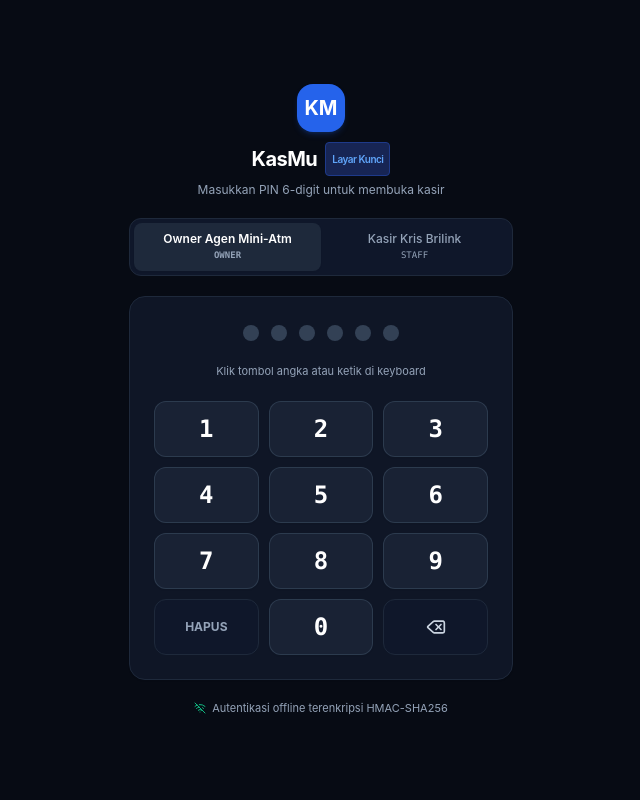
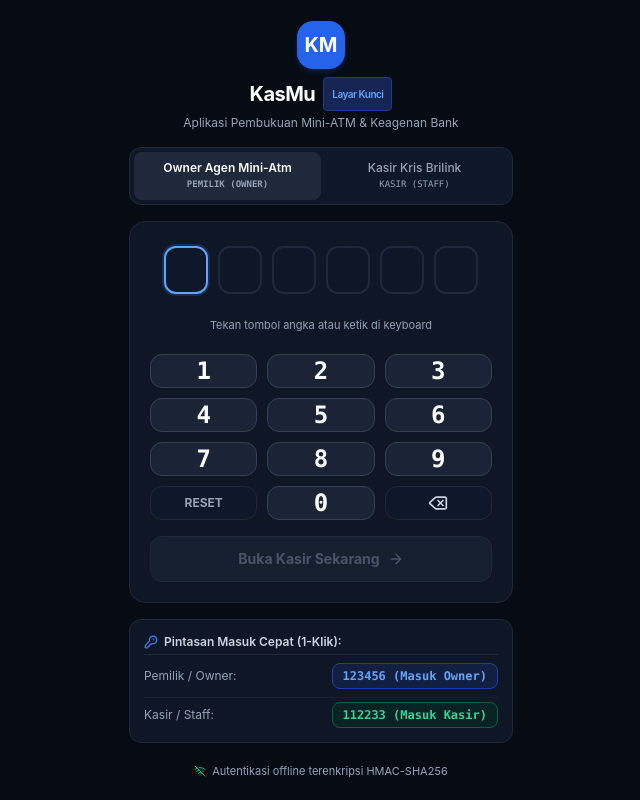
Before and after one commit to jauhari/KasMu, a Next.js app: page /login in a window 1280 px wide. Shown: the whole page, without its empty margins (319-959 px from the left). Built offline with nearby package versions, Linux system fonts and the light colour scheme; no server answers.

Commit message:
fix(auth): add onPointerDown, remove select-none, segmented PIN display, and 1-tap quick login

```diff
--- a/package.json
+++ b/package.json
@@ -35,6 +35,7 @@
     "autoprefixer": "^10.4.20",
     "postcss": "^8.5.2",
     "prisma": "^6.4.1",
+    "puppeteer-core": "^25.15.0",
     "tailwindcss": "^3.4.17",
     "typescript": "^5.7.3",
     "vitest": "^3.0.6"
--- a/src/app/login/page.tsx
+++ b/src/app/login/page.tsx
@@ -1,8 +1,10 @@
 "use client";
+
+export const dynamic = "force-dynamic";
 
 import { useState, useEffect, useRef } from "react";
 import { useRouter } from "next/navigation";
-import { Delete, ShieldAlert, WifiOff, Loader2, ArrowRight } from "lucide-react";
+import { Delete, ShieldAlert, WifiOff, Loader2, ArrowRight, KeyRound } from "lucide-react";
 import { toast } from "sonner";
 
 interface UserProfile {
@@ -14,8 +16,8 @@ interface UserProfile {
 
 export default function LoginPage() {
   const router = useRouter();
-  const inputRef = useRef<HTMLInputElement>(null);
   const [fromUrl, setFromUrl] = useState<string>("/");
+  const lastActionTime = useRef<number>(0);
 
   const [users, setUsers] = useState<UserProfile[]>([
     { id: "cmvhaxa6a0000q14a0gljr5md", username: "owner", name: "Owner Agen Mini-Atm", role: "OWNER" },
@@ -31,17 +33,15 @@ export default function LoginPage() {
   const [loading, setLoading] = useState<boolean>(false);
   const [error, setError] = useState<string | null>(null);
 
-  // Read query params safely on client without de-opting SSR
+  // Read query params safely on client
   useEffect(() => {
     if (typeof window !== "undefined") {
       const params = new URLSearchParams(window.location.search);
       setFromUrl(params.get("from") || "/");
-      // Auto-focus input for physical keyboard
-      inputRef.current?.focus();
     }
   }, []);
 
-  // Fetch available active users for profile selection
+  // Fetch available active users
   useEffect(() => {
     fetch("/api/auth/users")
       .then((res) => res.json())
@@ -55,48 +55,71 @@ export default function LoginPage() {
       .catch(console.error);
   }, []);
 
-  // Keyboard number listener on window
+  // Robust digit handler (supports touch, mouse, and hardware keyboard)
+  const handleDigit = (digit: string) => {
+    const now = Date.now();
+    if (now - lastActionTime.current < 50) return; // Debounce rapid pointerdown + click
+    lastActionTime.current = now;
+
+    if (loading) return;
+    if (typeof navigator !== "undefined" && navigator.vibrate) {
+      try { navigator.vibrate(15); } catch {}
+    }
+
+    setPin((prev) => {
+      if (prev.length >= 6) return prev;
+      const next = prev + digit;
+      if (next.length === 6) {
+        setTimeout(() => submitLogin(next), 60);
+      }
+      return next;
+    });
+    setError(null);
+  };
+
+  const handleBackspace = () => {
+    const now = Date.now();
+    if (now - lastActionTime.current < 50) return;
+    lastActionTime.current = now;
+
+    if (loading) return;
+    if (typeof navigator !== "undefined" && navigator.vibrate) {
+      try { navigator.vibrate(15); } catch {}
+    }
+    setPin((prev) => prev.slice(0, -1));
+    setError(null);
+  };
+
+  const handleClear = () => {
+    const now = Date.now();
+    if (now - lastActionTime.current < 50) return;
+    lastActionTime.current = now;
+
+    if (loading) return;
+    setPin("");
+    setError(null);
+  };
+
+  // Physical keyboard listener
   useEffect(() => {
     const handleKeyDown = (e: KeyboardEvent) => {
       if (loading) return;
       if (e.key >= "0" && e.key <= "9") {
         e.preventDefault();
-        handleInputDigit(e.key);
+        handleDigit(e.key);
       } else if (e.key === "Backspace") {
         e.preventDefault();
         handleBackspace();
       } else if (e.key === "Escape") {
-        setPin("");
+        handleClear();
+      } else if (e.key === "Enter" && pin.length === 6) {
+        submitLogin(pin);
       }
     };
 
     window.addEventListener("keydown", handleKeyDown);
     return () => window.removeEventListener("keydown", handleKeyDown);
-  }, [pin, loading, selectedUser]);
-
-  const handleInputDigit = (digit: string) => {
-    if (loading || pin.length >= 6) return;
-    const newPin = pin + digit;
-    setPin(newPin);
-    setError(null);
-
-    // Auto submit when 6 digits reached
-    if (newPin.length === 6) {
-      submitLogin(newPin);
-    }
-  };
-
-  const handleBackspace = () => {
-    if (loading) return;
-    setPin((prev) => prev.slice(0, -1));
-    setError(null);
-  };
-
-  const handleClear = () => {
-    if (loading) return;
-    setPin("");
-    setError(null);
-  };
+  }, [loading, pin, selectedUser]);
 
   const submitLogin = async (pinToSubmit: string) => {
     if (pinToSubmit.length < 6) {
@@ -121,56 +144,35 @@ export default function LoginPage() {
       }
 
       toast.success(json.message || "Login berhasil!");
+      // Redirect to target or dashboard
       window.location.href = fromUrl || "/";
     } catch (err: any) {
-      setError(err.message);
+      setError(err.message || "Gagal masuk kasir");
       setPin("");
       setLoading(false);
-      inputRef.current?.focus();
     }
   };
 
   return (
-    <div
-      onClick={() => inputRef.current?.focus()}
-      className="min-h-screen w-full bg-slate-50 dark:bg-[#070b14] flex flex-col justify-center items-center p-4 select-none transition-colors"
-    >
-      {/* Hidden input for hardware keyboard & barcode scanner support */}
-      <input
-        ref={inputRef}
-        type="password"
-        inputMode="numeric"
-        pattern="[0-9]*"
-        maxLength={6}
-        value={pin}
-        onChange={(e) => {
-          const val = e.target.value.replace(/\D/g, "").slice(0, 6);
-          setPin(val);
-          setError(null);
-          if (val.length === 6) submitLogin(val);
-        }}
-        className="sr-only"
-        autoFocus
-      />
-
-      <div className="w-full max-w-sm space-y-5">
+    <div className="min-h-screen w-full bg-slate-50 dark:bg-[#070b14] flex flex-col justify-center items-center p-4 transition-colors">
+      <div className="w-full max-w-sm space-y-4">
         {/* Brand Header */}
-        <div className="text-center space-y-1.5">
+        <div className="text-center space-y-1">
           <div className="inline-flex items-center justify-center w-12 h-12 rounded-2xl bg-blue-600 text-white font-bold text-xl shadow-md shadow-blue-600/20 mb-1">
             KM
           </div>
           <h1 className="text-xl font-bold tracking-tight text-slate-900 dark:text-white flex items-center justify-center gap-2">
             KasMu
-            <span className="text-[10px] font-semibold bg-blue-100 dark:bg-blue-950 text-blue-700 dark:text-blue-400 px-1.5 py-0.5 rounded border border-blue-200 dark:border-blue-900">
+            <span className="text-[10px] font-semibold bg-blue-100 dark:bg-blue-950 text-blue-700 dark:text-blue-400 px-2 py-0.5 rounded border border-blue-200 dark:border-blue-900">
               Layar Kunci
             </span>
           </h1>
           <p className="text-xs text-slate-500 dark:text-slate-400">
-            Masukkan PIN 6-digit untuk membuka kasir
+            Aplikasi Pembukuan Mini-ATM & Keagenan Bank
           </p>
         </div>
 
-        {/* User Profile Selector Tabs */}
+        {/* User Role Selector Tabs */}
         {users.length > 0 && (
           <div className="flex bg-slate-200/80 dark:bg-slate-900 p-1 rounded-xl border border-slate-300 dark:border-slate-800 text-xs">
             {users.map((u) => {
@@ -179,14 +181,18 @@ export default function LoginPage() {
                 <button
                   key={u.id}
                   type="button"
-                  onClick={(e) => {
-                    e.stopPropagation();
+                  onPointerDown={() => {
                     setSelectedUser(u);
                     setPin("");
                     setError(null);
-                    inputRef.current?.focus();
                   }}
-                  className={`flex-1 py-2 px-2 rounded-lg font-medium transition-all text-center truncate ${
+                  onClick={() => {
+                    setSelectedUser(u);
+                    setPin("");
+                    setError(null);
+                  }}
+                  style={{ touchAction: "manipulation" }}
+                  className={`flex-1 py-2 px-2 rounded-lg font-medium transition-all text-center truncate cursor-pointer ${
                     isSelected
                       ? "bg-white dark:bg-slate-800 text-slate-900 dark:text-white shadow-sm font-semibold"
                       : "text-slate-600 dark:text-slate-400 hover:text-slate-900 dark:hover:text-slate-200"
@@ -194,7 +200,7 @@ export default function LoginPage() {
                 >
                   <span className="block truncate">{u.name}</span>
                   <span className="text-[9px] text-slate-400 uppercase font-mono block">
-                    {u.role}
+                    {u.role === "OWNER" ? "PEMILIK (OWNER)" : "KASIR (STAFF)"}
                   </span>
                 </button>
               );
@@ -202,26 +208,32 @@ export default function LoginPage() {
           </div>
         )}
 
-        {/* PIN Box & Dots */}
-        <div className="bg-white dark:bg-[#0f1626] border border-slate-200 dark:border-slate-800 rounded-2xl p-6 shadow-sm text-center space-y-4">
-          <div className="flex justify-center items-center gap-3 py-1">
+        {/* PIN Container */}
+        <div className="bg-white dark:bg-[#0f1626] border border-slate-200 dark:border-slate-800 rounded-2xl p-5 shadow-sm space-y-4">
+          {/* Segmented 6-digit PIN Boxes */}
+          <div className="flex justify-center items-center gap-2 sm:gap-2.5 py-1">
             {[0, 1, 2, 3, 4, 5].map((index) => {
               const isFilled = index < pin.length;
+              const isCurrent = index === pin.length;
               return (
                 <div
                   key={index}
-                  className={`w-4 h-4 rounded-full transition-all duration-150 ${
+                  className={`w-10 h-12 sm:w-11 sm:h-13 rounded-xl border-2 flex items-center justify-center font-mono text-2xl font-bold transition-all duration-150 ${
                     isFilled
-                      ? "bg-blue-600 dark:bg-blue-500 scale-125 shadow-md shadow-blue-500/40 ring-2 ring-blue-400/30"
-                      : "bg-slate-200 dark:bg-slate-700"
+                      ? "border-blue-600 dark:border-blue-500 bg-blue-50/70 dark:bg-blue-950/60 text-blue-600 dark:text-blue-400 scale-105 shadow-sm"
+                      : isCurrent
+                      ? "border-blue-500 dark:border-blue-400 ring-2 ring-blue-500/20 bg-white dark:bg-slate-900"
+                      : "border-slate-200 dark:border-slate-800 bg-slate-50 dark:bg-slate-900/40 text-transparent"
                   }`}
-                />
+                >
+                  {isFilled ? "•" : ""}
+                </div>
               );
             })}
           </div>
 
           {/* Status / Error Message */}
-          <div className="min-h-[20px] flex items-center justify-center">
+          <div className="min-h-[22px] flex items-center justify-center text-center">
             {loading ? (
               <div className="text-xs text-blue-600 dark:text-blue-400 flex items-center gap-1.5 font-medium animate-pulse">
                 <Loader2 className="w-3.5 h-3.5 animate-spin" />
@@ -229,29 +241,34 @@ export default function LoginPage() {
               </div>
             ) : error ? (
               <div className="text-xs text-rose-600 dark:text-rose-400 flex items-center gap-1.5 font-medium animate-in fade-in">
-                <ShieldAlert className="w-3.5 h-3.5" />
+                <ShieldAlert className="w-3.5 h-3.5 shrink-0" />
                 <span>{error}</span>
               </div>
             ) : (
               <span className="text-[11px] text-slate-400">
-                {pin.length > 0 ? `${pin.length} / 6 digit` : "Klik tombol angka atau ketik di keyboard"}
+                {pin.length > 0 ? `${pin.length} / 6 digit dimasukkan` : "Tekan tombol angka atau ketik di keyboard"}
               </span>
             )}
           </div>
 
           {/* Touch Numpad Grid */}
-          <div className="grid grid-cols-3 gap-2.5 pt-1">
+          <div className="grid grid-cols-3 gap-2 sm:gap-2.5 pt-0.5">
             {["1", "2", "3", "4", "5", "6", "7", "8", "9"].map((num) => (
               <button
                 key={num}
                 type="button"
                 data-digit={num}
+                onPointerDown={(e) => {
+                  e.preventDefault();
+                  handleDigit(num);
+                }}
                 onClick={(e) => {
-                  e.stopPropagation();
-                  handleInputDigit(num);
+                  e.preventDefault();
+                  handleDigit(num);
                 }}
                 disabled={loading}
-                className="h-14 rounded-xl bg-slate-50 dark:bg-slate-800/70 hover:bg-slate-100 dark:hover:bg-slate-700/80 active:bg-blue-600 active:text-white dark:active:bg-blue-600 text-slate-900 dark:text-white font-mono text-2xl font-semibold border border-slate-200 dark:border-slate-700/80 active:scale-95 transition-all flex items-center justify-center cursor-pointer shadow-sm select-none"
+                style={{ touchAction: "manipulation" }}
+                className="h-13 sm:h-15 rounded-xl bg-slate-50 dark:bg-slate-800/80 hover:bg-slate-100 dark:hover:bg-slate-700/90 active:bg-blue-600 active:text-white dark:active:bg-blue-600 text-slate-900 dark:text-white font-mono text-2xl font-bold border border-slate-200 dark:border-slate-700 active:scale-95 transition-all flex items-center justify-center cursor-pointer shadow-sm select-none"
               >
                 {num}
               </button>
@@ -259,60 +276,129 @@ export default function LoginPage() {
 
             <button
               type="button"
+              onPointerDown={(e) => {
+                e.preventDefault();
+                handleClear();
+              }}
               onClick={(e) => {
-                e.stopPropagation();
+                e.preventDefault();
                 handleClear();
               }}
               disabled={loading}
-              className="h-14 rounded-xl bg-slate-100 dark:bg-slate-900 hover:bg-slate-200 dark:hover:bg-slate-800 active:bg-slate-300 dark:active:bg-slate-700 text-slate-600 dark:text-slate-400 text-xs font-bold border border-slate-200 dark:border-slate-800 active:scale-95 transition-all flex items-center justify-center cursor-pointer select-none"
+              style={{ touchAction: "manipulation" }}
+              className="h-13 sm:h-15 rounded-xl bg-slate-100 dark:bg-slate-900 hover:bg-slate-200 dark:hover:bg-slate-800 active:bg-slate-300 dark:active:bg-slate-700 text-slate-600 dark:text-slate-400 text-xs font-bold border border-slate-200 dark:border-slate-800 active:scale-95 transition-all flex items-center justify-center cursor-pointer select-none"
             >
-              HAPUS
+              RESET
             </button>
 
             <button
               type="button"
               data-digit="0"
+              onPointerDown={(e) => {
+                e.preventDefault();
+                handleDigit("0");
+              }}
               onClick={(e) => {
-                e.stopPropagation();
-                handleInputDigit("0");
+                e.preventDefault();
+                handleDigit("0");
               }}
               disabled={loading}
-              className="h-14 rounded-xl bg-slate-50 dark:bg-slate-800/70 hover:bg-slate-100 dark:hover:bg-slate-700/80 active:bg-blue-600 active:text-white dark:active:bg-blue-600 text-slate-900 dark:text-white font-mono text-2xl font-semibold border border-slate-200 dark:border-slate-700/80 active:scale-95 transition-all flex items-center justify-center cursor-pointer shadow-sm select-none"
+              style={{ touchAction: "manipulation" }}
+              className="h-13 sm:h-15 rounded-xl bg-slate-50 dark:bg-slate-800/80 hover:bg-slate-100 dark:hover:bg-slate-700/90 active:bg-blue-600 active:text-white dark:active:bg-blue-600 text-slate-900 dark:text-white font-mono text-2xl font-bold border border-slate-200 dark:border-slate-700 active:scale-95 transition-all flex items-center justify-center cursor-pointer shadow-sm select-none"
             >
               0
             </button>
 
             <button
               type="button"
+              onPointerDown={(e) => {
+                e.preventDefault();
+                handleBackspace();
+              }}
               onClick={(e) => {
-                e.stopPropagation();
+                e.preventDefault();
                 handleBackspace();
               }}
               disabled={loading}
-              className="h-14 rounded-xl bg-slate-100 dark:bg-slate-900 hover:bg-slate-200 dark:hover:bg-slate-800 active:bg-slate-300 dark:active:bg-slate-700 text-slate-600 dark:text-slate-300 border border-slate-200 dark:border-slate-800 active:scale-95 transition-all flex items-center justify-center cursor-pointer select-none"
+              style={{ touchAction: "manipulation" }}
+              className="h-13 sm:h-15 rounded-xl bg-slate-100 dark:bg-slate-900 hover:bg-slate-200 dark:hover:bg-slate-800 active:bg-slate-300 dark:active:bg-slate-700 text-slate-600 dark:text-slate-300 border border-slate-200 dark:border-slate-800 active:scale-95 transition-all flex items-center justify-center cursor-pointer select-none"
             >
               <Delete className="w-5 h-5" />
             </button>
           </div>
 
-          {/* Quick Submit Button if 6 digits entered */}
-          {pin.length === 6 && !loading && (
+          {/* Quick Submit Action Button */}
+          <button
+            type="button"
+            disabled={pin.length < 6 || loading}
+            onClick={() => submitLogin(pin)}
+            style={{ touchAction: "manipulation" }}
+            className={`w-full py-3 rounded-xl font-bold text-sm flex items-center justify-center gap-2 shadow-sm transition-all ${
+              pin.length === 6 && !loading
+                ? "bg-blue-600 hover:bg-blue-700 text-white shadow-blue-600/30 cursor-pointer active:scale-[0.98]"
+                : "bg-slate-100 dark:bg-slate-800/50 text-slate-400 dark:text-slate-600 cursor-not-allowed border border-slate-200 dark:border-slate-800"
+            }`}
+          >
+            {loading ? (
+              <>
+                <Loader2 className="w-4 h-4 animate-spin" />
+                <span>Memverifikasi PIN...</span>
+              </>
+            ) : (
+              <>
+                <span>Buka Kasir Sekarang</span>
+                <ArrowRight className="w-4 h-4" />
+              </>
+            )}
+          </button>
+        </div>
+
+        {/* 1-Tap Quick Login Helpers */}
+        <div className="bg-white dark:bg-[#0f1626] border border-slate-200 dark:border-slate-800 rounded-xl p-3.5 text-xs space-y-2 shadow-sm">
+          <div className="flex items-center gap-1.5 text-slate-700 dark:text-slate-300 font-semibold pb-1 border-b border-slate-100 dark:border-slate-800">
+            <KeyRound className="w-3.5 h-3.5 text-blue-500" />
+            <span>Pintasan Masuk Cepat (1-Klik):</span>
+          </div>
+
+          <div className="flex items-center justify-between gap-2">
+            <span className="text-slate-600 dark:text-slate-400">Pemilik / Owner:</span>
             <button
               type="button"
-              onClick={(e) => {
-                e.stopPropagation();
-                submitLogin(pin);
+              disabled={loading}
+              onClick={() => {
+                const owner = users.find((u) => u.role === "OWNER") || users[0];
+                setSelectedUser(owner);
+                setPin("123456");
+                submitLogin("123456");
               }}
-              className="w-full mt-2 py-3 rounded-xl bg-blue-600 hover:bg-blue-700 text-white font-bold text-sm flex items-center justify-center gap-2 shadow-md shadow-blue-600/30 transition-all animate-in fade-in"
+              style={{ touchAction: "manipulation" }}
+              className="py-1 px-2.5 rounded-lg font-mono font-bold text-blue-600 dark:text-blue-400 bg-blue-50 dark:bg-blue-950/60 hover:bg-blue-100 dark:hover:bg-blue-900 border border-blue-200 dark:border-blue-800 transition-colors cursor-pointer text-xs active:scale-95"
             >
-              <span>Buka Kasir Sekarang</span>
-              <ArrowRight className="w-4 h-4" />
+              123456 (Masuk Owner)
             </button>
-          )}
+          </div>
+
+          <div className="flex items-center justify-between gap-2 pt-1 border-t border-slate-100 dark:border-slate-800/60">
+            <span className="text-slate-600 dark:text-slate-400">Kasir / Staff:</span>
+            <button
+              type="button"
+              disabled={loading}
+              onClick={() => {
+                const staff = users.find((u) => u.role === "STAFF") || users[1];
+                if (staff) setSelectedUser(staff);
+                setPin("112233");
+                submitLogin("112233");
+              }}
+              style={{ touchAction: "manipulation" }}
+              className="py-1 px-2.5 rounded-lg font-mono font-bold text-emerald-600 dark:text-emerald-400 bg-emerald-50 dark:bg-emerald-950/60 hover:bg-emerald-100 dark:hover:bg-emerald-900 border border-emerald-200 dark:border-emerald-800 transition-colors cursor-pointer text-xs active:scale-95"
+            >
+              112233 (Masuk Kasir)
+            </button>
+          </div>
         </div>
 
         {/* Security Footer Note */}
-        <div className="text-center text-[11px] text-slate-400 flex items-center justify-center gap-1.5">
+        <div className="text-center text-[11px] text-slate-400 flex items-center justify-center gap-1.5 pt-1">
           <WifiOff className="w-3 h-3 text-emerald-500" />
           <span>Autentikasi offline terenkripsi HMAC-SHA256</span>
         </div>
--- a/src/app/page.tsx
+++ b/src/app/page.tsx
@@ -1,4 +1,6 @@
 "use client";
+
+export const dynamic = "force-dynamic";
 
 import { useState, useEffect } from "react";
 import Header from "@/components/Header";
--- a/src/middleware.ts
+++ b/src/middleware.ts
@@ -18,6 +18,7 @@ export async function middleware(req: NextRequest) {
 
   // 1. Whitelist paths yang boleh diakses tanpa login
   if (
+    pathname.startsWith("/_next") ||
     pathname === "/login" ||
     pathname === "/api/auth/login" ||
     pathname === "/api/auth/logout" ||
```
Also changed, not shown: 1 other file (tests, documents, lock files or other folders).
